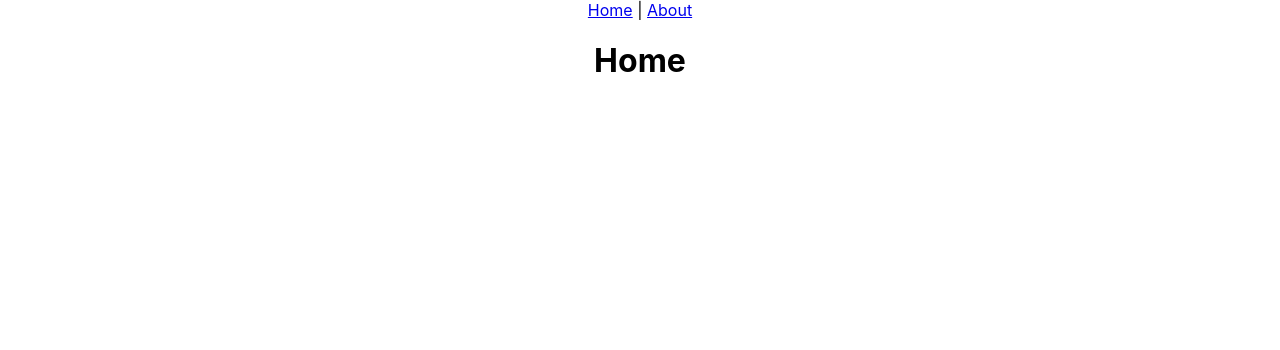
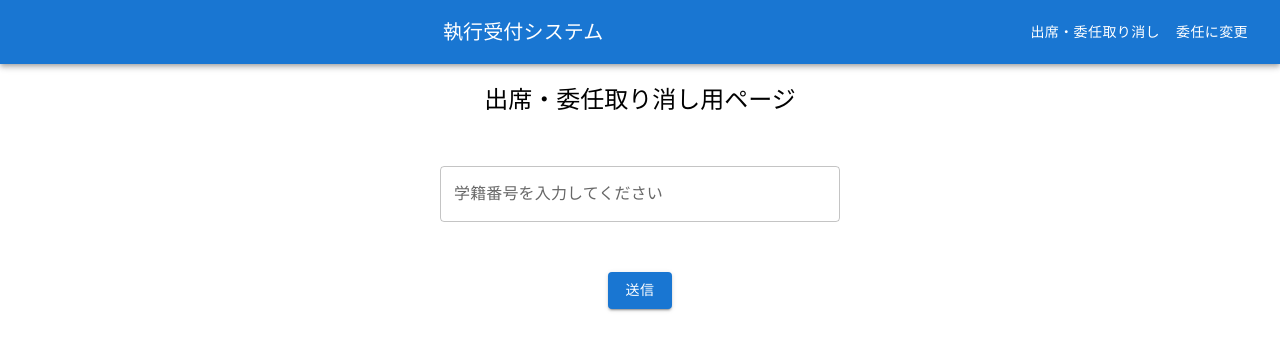
Before and after one commit to leoleft0718/shikkou_system_practice, a React (Create React App) app in the folder shikkou_system/: page / in a window 1280 px wide. Shown: the top 350 px of the page. Built offline with nearby package versions, Linux system fonts and the light colour scheme.

Commit message:
mui test

```diff
--- a/shikkou_system/package.json
+++ b/shikkou_system/package.json
@@ -3,6 +3,10 @@
   "version": "0.1.0",
   "private": true,
   "dependencies": {
+    "@emotion/react": "^11.11.4",
+    "@emotion/styled": "^11.11.5",
+    "@mui/icons-material": "^5.15.19",
+    "@mui/material": "^5.15.19",
     "@testing-library/jest-dom": "^5.17.0",
     "@testing-library/react": "^13.4.0",
     "@testing-library/user-event": "^13.5.0",
--- a/shikkou_system/src/App.js
+++ b/shikkou_system/src/App.js
@@ -1,13 +1,15 @@
+// App.js
 import './App.css';
 import Home from "./Home";
 import About from "./About";
-import { BrowserRouter, Route, Routes, Link } from "react-router-dom";
+import { BrowserRouter, Route, Routes } from "react-router-dom";
+import MyAppBar from "./components/AppBar"; // 追加
 
 function App() {
   return (
     <div className="App">
       <BrowserRouter>
-        <Link to="/">Home</Link> | <Link to="/about">About</Link>
+        <MyAppBar /> {/* AppBarを追加 */}
         <Routes>
           <Route path="/" element={<Home />} />
           <Route path="/about" element={<About />} />
--- a/shikkou_system/src/Home.js
+++ b/shikkou_system/src/Home.js
@@ -1,8 +1,37 @@
 import React from "react";
+import { Box, Typography, Grid, TextField, Button } from "@mui/material";
 
 const Home = () => {
     return (
-        <h1>Home</h1>
+        <>
+        <Box sx={{flexGrow:1}}>
+                <Box sx={{
+                    display: 'flex',
+                    justifyContent: 'center',
+                    alignItems: 'center',
+                    mt:"20px"
+                }}>
+                    <Typography variant="h5">出席・委任取り消し用ページ</Typography>
+                </Box>
+                <Box sx={{
+                    display: 'flex',
+                    justifyContent: 'center',
+                    alignItems: 'center',
+                    mt:"50px",
+                }}>
+                    <TextField label="学籍番号を入力してください" variant="outlined" sx={{width:"400px"}}/>
+                </Box>
+                <Box sx={{
+                    display: 'flex',
+                    justifyContent: 'center',
+                    alignItems: 'center',
+                    mt:"50px",
+                }}>
+                    <Button variant="contained">送信</Button>
+                </Box>
+
+        </Box>
+        </>
     )
 }
 
--- /dev/null
+++ b/shikkou_system/src/components/AppBar.jsx
@@ -0,0 +1,26 @@
+// AppBar.js
+import React from 'react';
+import AppBar from '@mui/material/AppBar';
+import Toolbar from '@mui/material/Toolbar';
+import Typography from '@mui/material/Typography';
+import Button from '@mui/material/Button';
+import IconButton from '@mui/material/IconButton';
+import MenuIcon from '@mui/icons-material/Menu';
+import { Link } from 'react-router-dom';
+
+function MyAppBar() {
+  return (
+    <AppBar position="static">
+      <Toolbar>
+        <Typography variant="h6" sx={{ flexGrow: 1 }}>
+          執行受付システム
+        </Typography>
+        <Button color="inherit" component={Link} to="/">出席・委任取り消し</Button>
+        <Button color="inherit" component={Link} to="/about">委任に変更</Button>
+
+      </Toolbar>
+    </AppBar>
+  );
+}
+
+export default MyAppBar;
```
Also changed, not shown: 1 other file (tests, documents, lock files or other folders).
